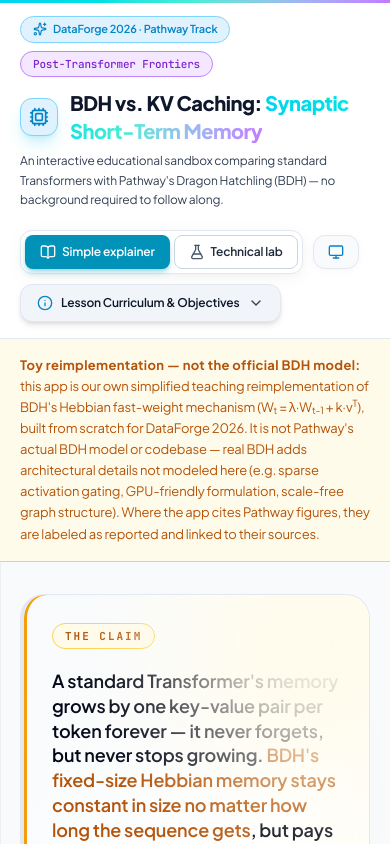
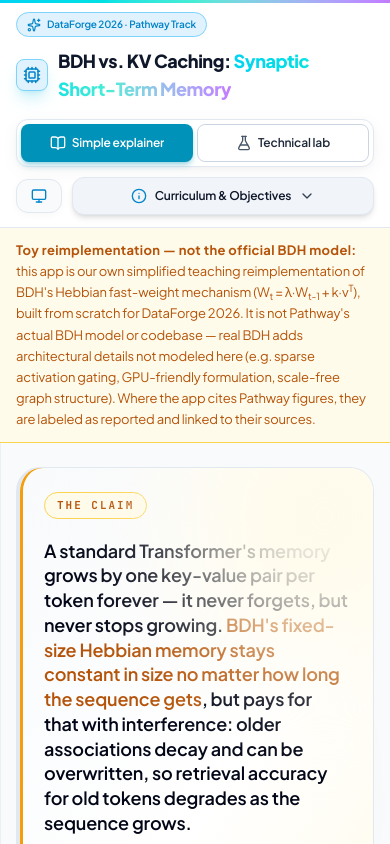
Before and after one commit to HorizonXDev/cache-vs-hatch, a React (Vite) app: page / in a window 390 px wide. Shown: the top 844 px of the page. Built offline with nearby package versions, Linux system fonts and the light colour scheme.

Commit message:
feat: Added Developed by Team Horizon to bottom

```diff
--- a/src/App.tsx
+++ b/src/App.tsx
@@ -151,7 +151,7 @@ export function App() {
     <button
       key={tab}
       onClick={() => setLabTab(tab)}
-      className={`px-4 py-3 rounded-xl text-left transition-all flex items-center gap-3 border ${
+      className={`px-4 py-3 rounded-xl text-left transition-all flex items-center gap-3 border w-full md:w-auto ${
         active ? activeClasses : 'bg-slate-800/60 border-slate-700 text-slate-300 hover:bg-slate-700'
       }`}
     >
@@ -181,7 +181,7 @@ export function App() {
 
       {/* Toy reimplementation disclosure — hackathon rule: toy models must be identified as such */}
       <div className="relative z-10 border-b border-amber-900/40 bg-amber-950/25 backdrop-blur-sm">
-        <div className="max-w-7xl mx-auto px-5 py-4 sm:px-8 lg:px-10 flex items-start gap-3.5 sm:gap-4">
+        <div className="max-w-7xl mx-auto px-4 py-3 sm:px-8 lg:px-10 flex items-start gap-3 sm:gap-4">
           <div className="hidden sm:flex w-9 h-9 rounded-xl bg-amber-500/10 border border-amber-500/30 items-center justify-center shrink-0 mt-0.5">
             <FlaskConical className="w-4.5 h-4.5 text-amber-400" />
           </div>
@@ -200,7 +200,7 @@ export function App() {
       </div>
 
       {/* Main Content Area */}
-      <main className="relative z-10 flex-1 max-w-7xl w-full mx-auto px-5 py-8 sm:px-8 lg:px-10 sm:py-10 space-y-14 sm:space-y-20">
+      <main className="relative z-10 flex-1 max-w-7xl w-full mx-auto px-4 py-6 sm:px-8 lg:px-10 sm:py-12 space-y-10 sm:space-y-20">
         {/* Central falsifiable claim — the first thing a learner or judge reads, above all demos */}
         <ClaimBanner />
 
@@ -211,7 +211,7 @@ export function App() {
           /* ---------------- TECHNICAL LAB ---------------- */
           <div
             id="technical-lab"
-            className="space-y-12 sm:space-y-14 animate-in fade-in duration-200"
+            className="space-y-10 sm:space-y-14 animate-in fade-in duration-200"
           >
             {/* Lab header */}
             <div className="flex flex-col lg:flex-row lg:items-end lg:justify-between gap-6 pb-6 border-b border-slate-800">
@@ -240,8 +240,8 @@ export function App() {
               </button>
             </div>
 
-            {/* Lab tabs (plain English) */}
-            <nav className="flex flex-wrap gap-3">
+            {/* Lab tabs (plain English) — full-width grid rows on phones for easy tapping */}
+            <nav className="grid grid-cols-2 gap-2.5 md:flex md:flex-wrap md:gap-3">
               {labTabButton(
                 labTab === 'simulator',
                 'simulator',
@@ -278,7 +278,7 @@ export function App() {
 
             {/* ---------------- Tab: Interactive simulator ---------------- */}
             {labTab === 'simulator' && (
-              <div className="space-y-12 sm:space-y-14">
+              <div className="space-y-10 sm:space-y-14">
                 <ControlsBar
                   sequenceLength={sequenceLength}
                   setSequenceLength={setSequenceLength}
@@ -301,7 +301,7 @@ export function App() {
                   retrievalResult={retrievalResult}
                 />
 
-                <section className="grid grid-cols-1 lg:grid-cols-2 gap-8">
+                <section className="grid grid-cols-1 lg:grid-cols-2 gap-6 sm:gap-8">
                   <PanelTransformer
                     transformerState={transformerState}
                     sequenceLength={sequenceLength}
@@ -340,21 +340,21 @@ export function App() {
 
             {/* ---------------- Tab: 3D animations ---------------- */}
             {labTab === '3d' && (
-              <div className="space-y-12 sm:space-y-14">
+              <div className="space-y-10 sm:space-y-14">
                 <Model3DSimulator />
               </div>
             )}
 
             {/* ---------------- Tab: Extreme scale ---------------- */}
             {labTab === 'stress' && (
-              <div className="space-y-12 sm:space-y-14">
+              <div className="space-y-10 sm:space-y-14">
                 <StressSimulator />
               </div>
             )}
 
             {/* ---------------- Tab: Theory, lesson & quiz ---------------- */}
             {labTab === 'theory' && (
-              <div className="space-y-12 sm:space-y-14">
+              <div className="space-y-10 sm:space-y-14">
                 <GuidedLesson />
                 <StepByStepToyModel decayLambda={decayLambda} />
                 <Class10Explainer />
@@ -371,8 +371,29 @@ export function App() {
             <Sparkles className="w-4.5 h-4.5 text-cyan-400" />
             <span>DataForge 2026 Pathway Track Submission</span>
           </div>
-          <div className="text-slate-400">
-            Built with React, Tailwind CSS &amp; Lucide Icons. Pure 100% Client-Side Simulation.
+          <div className="flex items-center justify-center gap-2.5 text-sm">
+            <motion.span
+              aria-hidden
+              animate={{ y: [0, -3, 0] }}
+              transition={{ duration: 1.8, repeat: Infinity, ease: 'easeInOut' }}
+              className="inline-block text-lg sm:text-xl"
+            >
+              🚀
+            </motion.span>
+            <span className="text-slate-300">
+              Developed by{' '}
+              <span className="font-extrabold text-transparent bg-clip-text bg-gradient-to-r from-cyan-300 via-teal-300 to-purple-300">
+                Team Horizon
+              </span>
+            </span>
+            <motion.span
+              aria-hidden
+              animate={{ opacity: [0.4, 1, 0.4], scale: [0.9, 1.25, 0.9] }}
+              transition={{ duration: 2.2, repeat: Infinity, ease: 'easeInOut' }}
+              className="inline-block text-lg sm:text-xl"
+            >
+              ✨
+            </motion.span>
           </div>
           <div className="text-slate-500 font-mono text-xs">
             Pathway Post-Transformer Architecture Series (BDH)
--- a/src/components/AnimatedMemoryFlow.tsx
+++ b/src/components/AnimatedMemoryFlow.tsx
@@ -30,7 +30,7 @@ export const AnimatedMemoryFlow: React.FC = () => {
   const activeToken = tokens[activeStep - 1];
 
   return (
-    <div className="bg-slate-900/90 border border-slate-800/90 rounded-3xl p-6 sm:p-8 lg:p-10 shadow-2xl space-y-7 sm:space-y-9 backdrop-blur-sm">
+    <div className="bg-slate-900/90 border border-slate-800/90 rounded-3xl p-4 sm:p-8 lg:p-10 shadow-2xl space-y-6 sm:space-y-9 backdrop-blur-sm">
       {/* Title Banner */}
       <div className="flex flex-col xl:flex-row xl:items-center justify-between border-b border-slate-800/80 pb-6 gap-4">
         <div className="flex items-center gap-4">
@@ -82,7 +82,7 @@ export const AnimatedMemoryFlow: React.FC = () => {
 
       {/* Token Stream Strip */}
       <div className="space-y-3">
-        <div className="flex justify-between items-center text-sm text-slate-300">
+        <div className="flex justify-between items-center gap-2 text-xs sm:text-sm text-slate-300">
           <span className="font-semibold">1. Incoming Word Stream</span>
           <span className="font-mono text-cyan-300 bg-cyan-950/80 px-3 py-1 rounded-lg border border-cyan-500/30 text-xs">
             Step {activeStep} of {totalSteps}
@@ -111,7 +111,7 @@ export const AnimatedMemoryFlow: React.FC = () => {
                     : 'bg-slate-950/60 border-slate-900 text-slate-600'
                 }`}
               >
-                <div className="text-2xl sm:text-3xl mb-1.5">{token.emoji}</div>
+                <div className="text-xl sm:text-3xl mb-1">{token.emoji}</div>
                 <div className="text-xs sm:text-sm font-semibold truncate">{token.label}</div>
                 {isActive && (
                   <span className="absolute top-2 right-2 w-2.5 h-2.5 rounded-full bg-cyan-400 animate-ping" />
@@ -148,7 +148,7 @@ export const AnimatedMemoryFlow: React.FC = () => {
         </div>
 
         {/* Dual Animated Flow Paths */}
-        <div className="grid grid-cols-1 lg:grid-cols-2 gap-6 sm:gap-7">
+        <div className="grid grid-cols-1 md:grid-cols-2 gap-5 sm:gap-7">
           {/* Path A: Standard Transformer Notebook Stack */}
           <div className="bg-slate-900/60 p-5 sm:p-6 rounded-2xl border border-cyan-900/40 space-y-5 relative shadow-xl">
             <div className="flex justify-between items-center border-b border-slate-800/80 pb-3">
--- a/src/components/ClaimBanner.tsx
+++ b/src/components/ClaimBanner.tsx
@@ -9,7 +9,7 @@ export const ClaimBanner: React.FC = () => {
       initial={{ opacity: 0, y: 24 }}
       animate={{ opacity: 1, y: 0 }}
       transition={{ duration: 0.6, ease: 'easeOut' }}
-      className="relative border border-slate-800 border-l-4 border-l-amber-500 rounded-3xl bg-gradient-to-br from-slate-900 via-slate-900 to-amber-950/30 p-7 sm:p-10 lg:p-12 shadow-2xl space-y-5 sm:space-y-6 overflow-hidden"
+      className="relative border border-slate-800 border-l-4 border-l-amber-500 rounded-3xl bg-gradient-to-br from-slate-900 via-slate-900 to-amber-950/30 p-6 sm:p-10 lg:p-12 shadow-2xl space-y-5 sm:space-y-6 overflow-hidden"
     >
       {/* Soft amber bloom in the corner so the card reads as a stage, not a box */}
       <div aria-hidden className="pointer-events-none absolute -top-24 -right-24 w-72 h-72 bg-amber-500/10 rounded-full blur-3xl" />
--- a/src/components/HeaderBanner.tsx
+++ b/src/components/HeaderBanner.tsx
@@ -21,22 +21,22 @@ export const HeaderBanner: React.FC<HeaderBannerProps> = ({
 
   return (
     <header className="border-b border-slate-800/80 bg-slate-950/80 backdrop-blur-xl sticky top-0 z-50 shadow-lg shadow-black/30">
-      <div className="max-w-7xl mx-auto px-5 py-4 sm:px-8 lg:px-10">
-        <div className="flex flex-col lg:flex-row lg:items-center lg:justify-between gap-5">
+      <div className="max-w-7xl mx-auto px-4 py-3 sm:px-8 sm:py-4 lg:px-10">
+        <div className="flex flex-col lg:flex-row lg:items-center lg:justify-between gap-4 lg:gap-5">
           <div className="min-w-0">
             <div className="flex items-center gap-2 flex-wrap">
-              <span className="px-3 py-1 rounded-full text-[11px] sm:text-xs font-semibold bg-cyan-500/10 text-cyan-300 border border-cyan-500/30 flex items-center gap-1.5">
+              <span className="px-2.5 sm:px-3 py-1 rounded-full text-[10px] sm:text-xs font-semibold bg-cyan-500/10 text-cyan-300 border border-cyan-500/30 flex items-center gap-1.5">
                 <Sparkles className="w-3.5 h-3.5 text-cyan-400" />
                 DataForge 2026 · Pathway Track
               </span>
-              <span className="px-3 py-1 rounded-full text-[11px] sm:text-xs font-mono font-medium bg-purple-500/10 text-purple-300 border border-purple-500/30">
+              <span className="hidden md:inline-flex px-3 py-1 rounded-full text-[10px] sm:text-xs font-mono font-medium bg-purple-500/10 text-purple-300 border border-purple-500/30">
                 Post-Transformer Frontiers
               </span>
             </div>
 
-            <h1 className="text-xl sm:text-2xl xl:text-[1.7rem] font-extrabold tracking-tight text-white mt-3 flex items-center gap-3">
-              <div className="p-2 sm:p-2.5 rounded-xl sm:rounded-2xl bg-cyan-950/80 border border-cyan-500/40 text-cyan-400 shadow-lg shadow-cyan-500/20 shrink-0">
-                <Cpu className="w-5 h-5 sm:w-6 sm:h-6 text-cyan-400" />
+            <h1 className="text-lg sm:text-2xl xl:text-[1.7rem] font-extrabold tracking-tight text-white mt-2.5 sm:mt-3 flex items-center gap-2.5 sm:gap-3">
+              <div className="p-1.5 sm:p-2.5 rounded-lg sm:rounded-2xl bg-cyan-950/80 border border-cyan-500/40 text-cyan-400 shadow-lg shadow-cyan-500/20 shrink-0">
+                <Cpu className="w-4.5 h-4.5 sm:w-6 sm:h-6 text-cyan-400" />
               </div>
               <span className="min-w-0">
                 BDH vs. KV Caching:{' '}
@@ -45,53 +45,56 @@ export const HeaderBanner: React.FC<HeaderBannerProps> = ({
                 </span>
               </span>
             </h1>
-            <p className="text-xs sm:text-sm text-slate-400 mt-1.5 leading-relaxed max-w-2xl">
+            <p className="hidden sm:block text-xs sm:text-sm text-slate-400 mt-1.5 leading-relaxed max-w-2xl">
               An interactive educational sandbox comparing standard Transformers with Pathway's Dragon Hatchling (BDH)
               — no background required to follow along.
             </p>
           </div>
 
-          <div className="flex flex-wrap items-center gap-2.5 shrink-0">
+          <div className="flex flex-col w-full lg:w-auto lg:flex-row items-stretch lg:items-center gap-2.5 shrink-0">
             {/* Primary view switcher: simple story <-> technical lab */}
-            <nav aria-label="View" className="flex items-center gap-1 p-1 rounded-xl bg-slate-950/60 border border-slate-800 shadow-inner">
+            <nav aria-label="View" className="grid grid-cols-2 gap-1 p-1 rounded-xl bg-slate-950/60 border border-slate-800 shadow-inner lg:w-auto lg:flex">
               <button
                 onClick={onOpenStory}
                 aria-current={activeView === 'story' ? 'page' : undefined}
-                className={`switcher-button flex items-center gap-1.5 px-3.5 py-2 rounded-lg text-xs sm:text-sm font-semibold transition-all ${
+                className={`switcher-button flex items-center justify-center gap-1.5 px-3 py-2.5 rounded-lg text-xs sm:text-sm font-semibold transition-all min-w-0 ${
                   activeView === 'story'
                     ? 'bg-cyan-600 hover:bg-cyan-500 text-white border border-transparent shadow-md shadow-cyan-600/30'
                     : 'text-slate-300 hover:text-white border border-transparent'
                 }`}
               >
-                <BookOpen className={`w-4 h-4 ${activeView === 'story' ? 'text-white' : 'text-slate-400'}`} />
-                <span>Simple explainer</span>
+                <BookOpen className={`w-4 h-4 shrink-0 ${activeView === 'story' ? 'text-white' : 'text-slate-400'}`} />
+                <span className="truncate">Simple explainer</span>
               </button>
               <button
                 onClick={onOpenLab}
                 aria-current={activeView === 'lab' ? 'page' : undefined}
-                className={`switcher-button flex items-center gap-1.5 px-3.5 py-2 rounded-lg text-xs sm:text-sm font-semibold transition-all ${
+                className={`switcher-button flex items-center justify-center gap-1.5 px-3 py-2.5 rounded-lg text-xs sm:text-sm font-semibold transition-all min-w-0 ${
                   activeView === 'lab'
                     ? 'bg-purple-600 hover:bg-purple-500 text-white border border-transparent shadow-md shadow-purple-600/30'
                     : 'text-slate-300 hover:text-white border border-transparent'
                 }`}
               >
-                <FlaskConical className={`w-4 h-4 ${activeView === 'lab' ? 'text-white' : 'text-slate-400'}`} />
-                <span>Technical lab</span>
+                <FlaskConical className={`w-4 h-4 shrink-0 ${activeView === 'lab' ? 'text-white' : 'text-slate-400'}`} />
+                <span className="truncate">Technical lab</span>
               </button>
             </nav>
 
+            <div className="flex items-center gap-2.5 w-full lg:w-auto">
               <ThemeToggle />
               <motion.button
                 whileHover={{ scale: 1.02 }}
                 whileTap={{ scale: 0.97 }}
                 onClick={() => setIsOpen(!isOpen)}
                 aria-expanded={isOpen}
-              className="flex items-center gap-2 px-4 py-2.5 rounded-xl bg-slate-800/90 hover:bg-slate-700/90 text-xs sm:text-sm font-semibold text-slate-200 border border-slate-700/80 transition-all shadow-md hover:border-cyan-500/50"
+                className="flex-1 lg:flex-none flex items-center justify-center gap-2 px-4 py-2.5 rounded-xl bg-slate-800/90 hover:bg-slate-700/90 text-xs sm:text-sm font-semibold text-slate-200 border border-slate-700/80 transition-all shadow-md hover:border-cyan-500/50"
               >
-              <Info className="w-4 h-4 text-cyan-400" />
-              <span>{isOpen ? 'Hide Curriculum Info' : 'Lesson Curriculum & Objectives'}</span>
-              {isOpen ? <ChevronUp className="w-4 h-4 text-cyan-400" /> : <ChevronDown className="w-4 h-4 text-slate-400" />}
+                <Info className="w-4 h-4 text-cyan-400 shrink-0" />
+                <span className="hidden lg:inline">{isOpen ? 'Hide Curriculum Info' : 'Lesson Curriculum & Objectives'}</span>
+                <span className="lg:hidden">{isOpen ? 'Hide Curriculum' : 'Curriculum & Objectives'}</span>
+                {isOpen ? <ChevronUp className="w-4 h-4 text-cyan-400 shrink-0" /> : <ChevronDown className="w-4 h-4 text-slate-400 shrink-0" />}
               </motion.button>
+            </div>
           </div>
         </div>
 
--- a/src/components/LandingStory.tsx
+++ b/src/components/LandingStory.tsx
@@ -35,14 +35,14 @@ const staggerItem: Variants = {
 
 export const LandingStory: React.FC<LandingStoryProps> = ({ onOpenLab }) => {
   return (
-    <div className="space-y-20 sm:space-y-28">
+    <div className="space-y-16 sm:space-y-28">
       {/* ---------- 1. Hero: the idea in plain words ---------- */}
       <motion.section
         variants={fadeUp}
         initial="hidden"
         whileInView="visible"
         viewport={{ once: true, amount: 0.2 }}
-        className="relative overflow-hidden bg-gradient-to-b from-indigo-950/60 via-slate-900/90 to-slate-950/90 border border-slate-800/90 rounded-[2rem] p-8 sm:p-12 lg:p-16 shadow-2xl space-y-8 sm:space-y-10 backdrop-blur-sm"
+        className="relative overflow-hidden bg-gradient-to-b from-indigo-950/60 via-slate-900/90 to-slate-950/90 border border-slate-800/90 rounded-[1.75rem] sm:rounded-[2rem] p-6 sm:p-12 lg:p-16 shadow-2xl space-y-7 sm:space-y-10 backdrop-blur-sm"
       >
         {/* Floating ambient orbs */}
         <motion.div
@@ -73,7 +73,7 @@ export const LandingStory: React.FC<LandingStoryProps> = ({ onOpenLab }) => {
           <motion.div variants={stagger} initial="hidden" animate="visible">
             <motion.h1
               variants={staggerItem}
-              className="text-3xl sm:text-5xl lg:text-[3.6rem] font-extrabold tracking-tight text-white leading-[1.08] max-w-4xl"
+              className="text-[1.75rem] leading-[1.12] sm:text-5xl sm:leading-[1.08] lg:text-[3.6rem] font-extrabold tracking-tight text-white max-w-4xl"
             >
               AI memory has one core problem:{' '}
               <span className="text-transparent bg-clip-text bg-gradient-to-r from-cyan-300 to-teal-200">it grows forever,</span>{' '}
@@ -83,7 +83,7 @@ export const LandingStory: React.FC<LandingStoryProps> = ({ onOpenLab }) => {
 
             <motion.p
               variants={staggerItem}
-              className="text-base sm:text-lg text-slate-300 leading-relaxed max-w-3xl mt-6"
+              className="text-sm sm:text-lg text-slate-300 leading-relaxed max-w-3xl mt-4 sm:mt-6"
             >
               Every AI that chats keeps a running memory of the conversation. Two designs solve that
               memory differently. This page shows you both on five simple words — then lets you open
@@ -238,7 +238,7 @@ export const LandingStory: React.FC<LandingStoryProps> = ({ onOpenLab }) => {
         initial="hidden"
         whileInView="visible"
         viewport={{ once: true, amount: 0.15 }}
-        className="bg-slate-900/90 border border-slate-800/90 rounded-[2rem] p-8 sm:p-12 shadow-2xl space-y-8 sm:space-y-10"
+        className="bg-slate-900/90 border border-slate-800/90 rounded-[1.75rem] sm:rounded-[2rem] p-6 sm:p-12 shadow-2xl space-y-8 sm:space-y-10"
       >
         <div className="max-w-3xl">
           <p className="font-mono text-[11px] sm:text-xs font-bold tracking-[0.2em] uppercase text-amber-400 mb-2">
--- a/src/components/PanelTransformer.tsx
+++ b/src/components/PanelTransformer.tsx
@@ -32,30 +32,30 @@ export const PanelTransformer: React.FC<PanelTransformerProps> = ({
       className="bg-slate-900/90 border border-slate-800/90 rounded-3xl p-6 sm:p-7 flex flex-col justify-between shadow-2xl space-y-6 backdrop-blur-sm"
     >
       <div>
-        <div className="flex items-center justify-between border-b border-slate-800/80 pb-4">
-          <div className="flex items-center gap-3.5">
-            <div className="p-2.5 rounded-xl bg-cyan-500/10 text-cyan-400 border border-cyan-500/30 shadow-md shadow-cyan-500/10">
+        <div className="flex flex-wrap items-center justify-between gap-x-3 gap-y-2 border-b border-slate-800/80 pb-4">
+          <div className="flex items-center gap-3.5 min-w-0 flex-1">
+            <div className="p-2.5 rounded-xl bg-cyan-500/10 text-cyan-400 border border-cyan-500/30 shadow-md shadow-cyan-500/10 shrink-0">
               <Database className="w-6 h-6 sm:w-7 sm:h-7 text-cyan-400" />
             </div>
-            <div>
+            <div className="min-w-0 flex-1">
               <h2 className="text-lg sm:text-xl font-extrabold tracking-tight text-white flex items-center gap-2">
                 Standard Transformer (KV Cache)
               </h2>
               <p className="text-xs sm:text-sm text-slate-400 mt-0.5">Stores full key-value sequence buffer in memory</p>
             </div>
           </div>
-          <span className="px-3 py-1 rounded-full font-mono text-xs font-bold bg-cyan-950/80 text-cyan-300 border border-cyan-500/40 shadow-sm">
+          <span className="shrink-0 px-3 py-1 rounded-full font-mono text-xs font-bold bg-cyan-950/80 text-cyan-300 border border-cyan-500/40 shadow-sm">
             Scaling: O(N · D)
           </span>
         </div>
 
         <div className="mt-5 space-y-3">
-          <div className="flex items-center justify-between text-xs sm:text-sm text-slate-300 font-semibold">
-            <span className="flex items-center gap-1.5">
-              <Activity className="w-4 h-4 text-cyan-400" />
+          <div className="flex flex-wrap items-center justify-between gap-x-3 gap-y-1 text-xs sm:text-sm text-slate-300 font-semibold">
+            <span className="flex items-center gap-1.5 min-w-0">
+              <Activity className="w-4 h-4 text-cyan-400 shrink-0" />
               Dynamic Matrix Buffer [K ∈ ℝ<sup>N×D</sup>, V ∈ ℝ<sup>N×D</sup>]
             </span>
-            <span className="font-mono text-cyan-300 text-xs">
+            <span className="shrink-0 font-mono text-cyan-300 text-xs">
               {sequenceLength}×{dimension} elements (×2)
             </span>
           </div>
--- a/src/components/RecallDecayCurve.tsx
+++ b/src/components/RecallDecayCurve.tsx
@@ -74,7 +74,7 @@ export const RecallDecayCurve: React.FC<RecallDecayCurveProps> = ({
           </div>
         </div>
 
-        <div className="flex items-center gap-4 text-xs font-mono">
+        <div className="flex flex-wrap items-center gap-2.5 sm:gap-4 text-xs font-mono">
           <span className="flex items-center gap-2 text-cyan-300 font-semibold bg-cyan-950/60 px-2.5 py-1 rounded-lg border border-cyan-500/30">
             <span className="w-3 h-1 bg-cyan-400 rounded-full" /> Transformer (100% Flat)
           </span>
--- a/src/components/VictoryDashboard.tsx
+++ b/src/components/VictoryDashboard.tsx
@@ -41,7 +41,7 @@ export const VictoryDashboard: React.FC<VictoryDashboardProps> = ({
   return (
     <div className="bg-gradient-to-b from-slate-900/90 via-slate-900/80 to-slate-950/90 border border-slate-800/90 rounded-3xl p-6 sm:p-8 shadow-2xl space-y-7 backdrop-blur-sm">
       {/* Dashboard Title */}
-      <div className="flex flex-col lg:flex-row lg:items-center justify-between border-b border-slate-800/80 pb-6 gap-4">
+      <div className="flex flex-col lg:flex-row lg:items-center justify-between border-b border-slate-800/80 pb-5 sm:pb-6 gap-4">
         <div className="flex items-center gap-4">
           <div className="p-3 rounded-2xl bg-cyan-500/10 text-cyan-400 border border-cyan-500/30 shadow-md shadow-cyan-500/10 shrink-0">
             <GitCompareArrows className="w-6 h-6 sm:w-7 sm:h-7 text-cyan-400" />
```
Also changed, not shown: src/components/PanelBDH.tsx (+17 -14 lines). Lines whose indentation alone changed are shown as unchanged.
